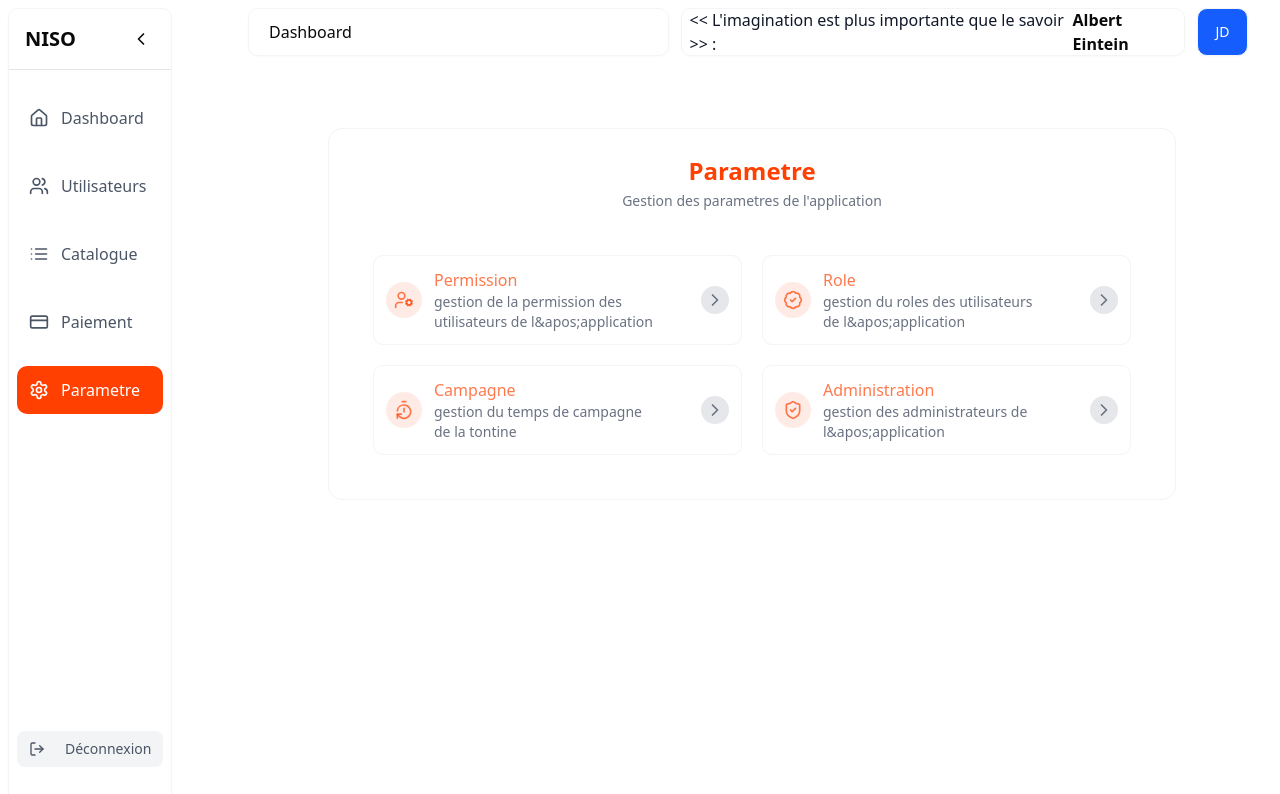
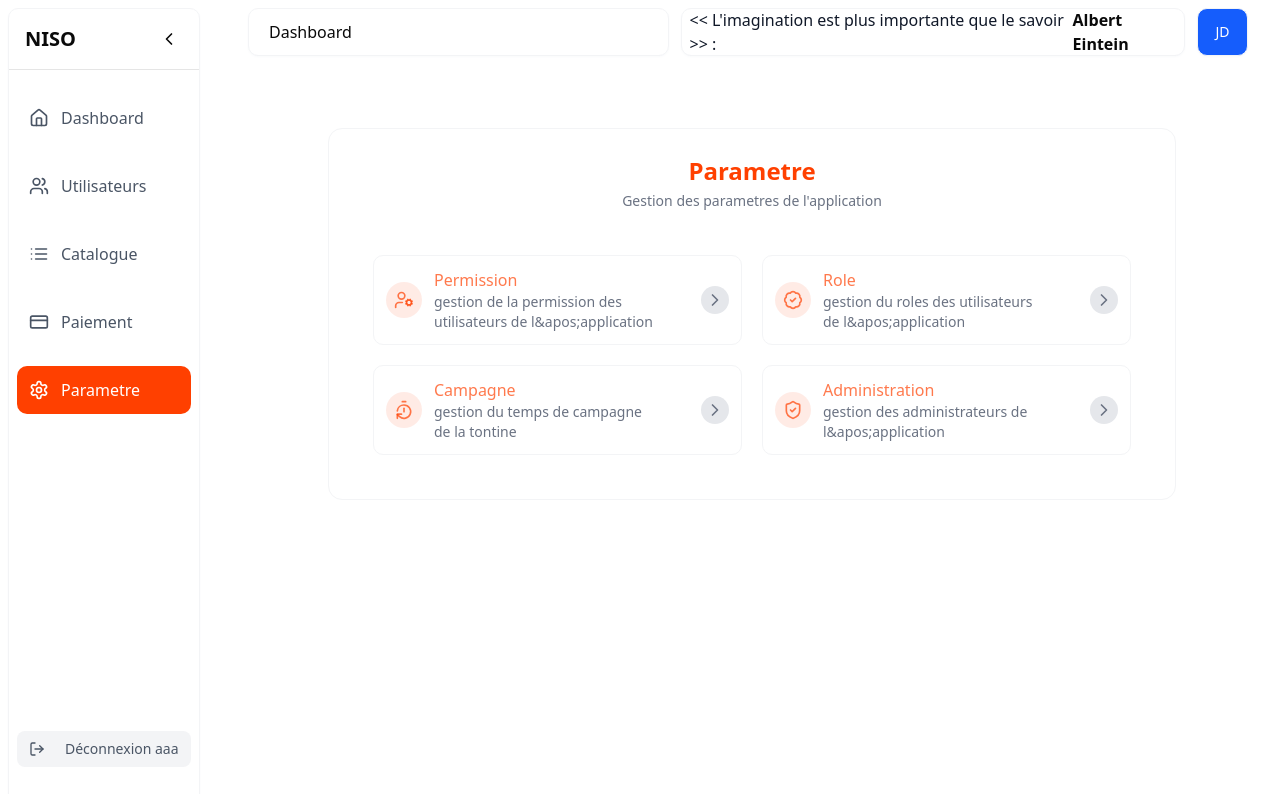
Before and after one commit to Alain09/PanneauAdminNiso, a Next.js app: page /dashboard/setting in a window 1280 px wide. Shown: the top 794 px of the page. Built offline with nearby package versions, Linux system fonts and the light colour scheme.

Commit message:
17 build

```diff
--- a/src/components/layout/slide.tsx
+++ b/src/components/layout/slide.tsx
@@ -103,7 +103,7 @@ function Slide({ setSize }: Size) {
             className={`w-full ${sidebarCollapsed ? 'px-3 justify-center' : 'px-4 justify-start'} text-gray-600 bg-gray-100 hover:bg-gray-200`}
           >
             <LogOut className="h-5 w-5" />
-            {!sidebarCollapsed && <span className="ml-3">Déconnexion</span>}
+            {!sidebarCollapsed && <span className="ml-3">Déconnexion aaa</span>}
           </Button>
         </div>
       </div>
```
